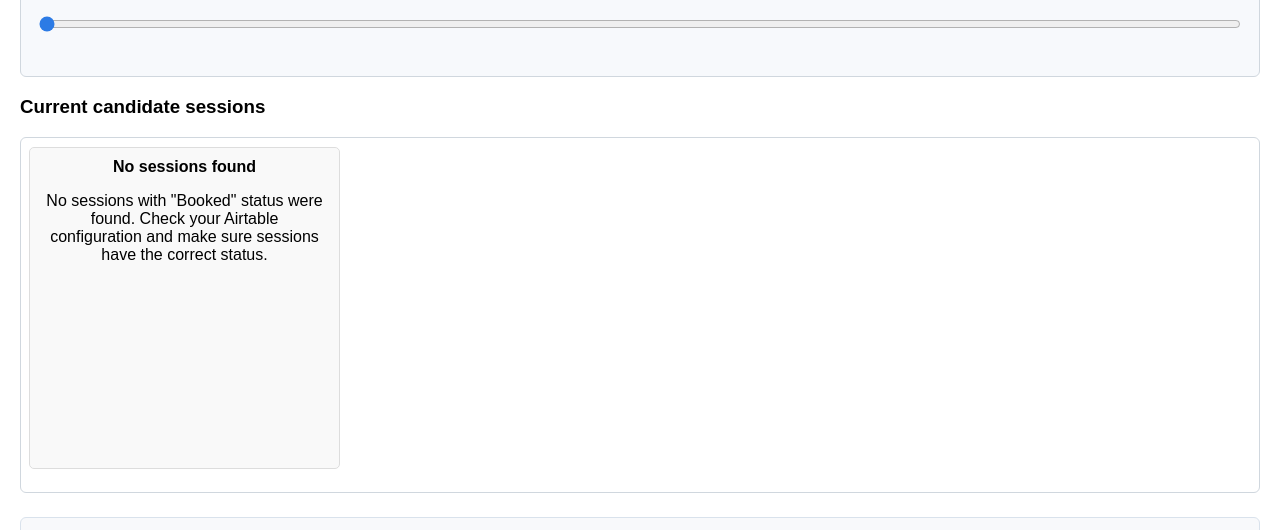
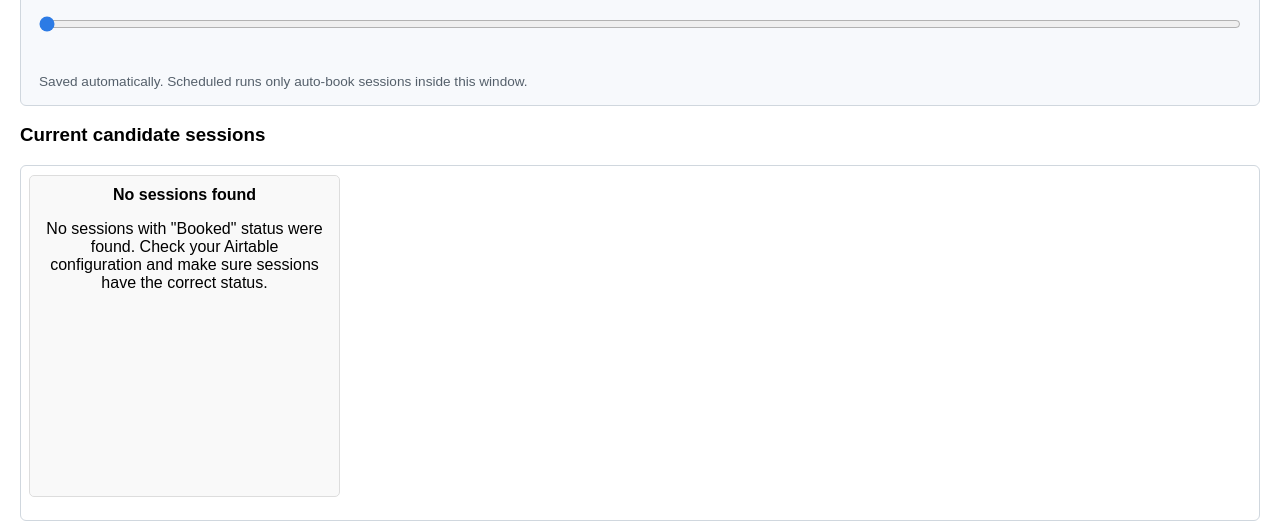
Before and after one commit to artificial-dromedary/gn-ticket-automator, a Flask app: template templates/gn.html in a window 1280 px wide. Shown: the part 729-1259 px from the top of the page. Run offline with Flask 3, Linux system fonts and the light colour scheme; the template is opened without the code that fills it, so the values that code supplies are empty; parts of the project's set-up code (start-up, migrations or seed data) failed here and were passed over.

Commit message:
Make the look-ahead slider a saved preference the scheduled run obeys
Narrowing the window was filtered in the browser and never reached the
server, so the choice was lost on the next load — and the scheduled run,
which reads the same preference, kept booking out to the old horizon.
Only widening persisted, as a side effect of reloading with ?future_days.

Every stop now saves through a small endpoint, and the page says so when
the save fails rather than implying the scheduled run was narrowed too.

Also fixes the horizon being a day short: DATEADD(TODAY(), N, 'day') is
midnight at the start of day N, so the query stopped at the end of day
N-1. At the "Today" stop that meant asking for sessions before this
morning — nothing matched, and auto-booking had nothing to do.

Co-Authored-By: Claude Opus 5 <noreply@anthropic.com>
Claude-Session: https://claude.ai/code/session_01Hf2sLDQ4513BgdhXfd6wbU

```diff
--- a/main.py
+++ b/main.py
@@ -708,6 +708,30 @@ def set_session_excluded_route():
         return jsonify({'ok': False, 'error': str(e)}), 500
 
 
+@app.route("/gn_ticket/set_lookahead", methods=["POST"])
+@require_auth
+def set_lookahead_route():
+    """Save the look-ahead slider. It is a preference, not a view setting: the
+    scheduled run reads the same window, so moving the slider also decides how far
+    ahead auto-booking reaches."""
+    user = session['user']
+    data = request.get_json(silent=True) or {}
+    if 'window_future_days' not in data:
+        return jsonify({'ok': False, 'error': 'missing window_future_days'}), 400
+
+    window_future_days = normalize_lookahead(data.get('window_future_days'))
+    try:
+        user_manager.update_preferences(user['email'],
+                                        {'window_future_days': window_future_days})
+    except Exception as e:
+        logging.error(f"set_lookahead error: {e}", exc_info=True)
+        return jsonify({'ok': False, 'error': str(e)}), 500
+
+    label = next((lbl for days, lbl in LOOKAHEAD_STOPS if days == window_future_days),
+                 str(window_future_days))
+    return jsonify({'ok': True, 'window_future_days': window_future_days, 'label': label})
+
+
 @app.route("/progress/<session_id>")
 @require_auth
 def stream_session_progress(session_id):
--- a/templates/gn.html
+++ b/templates/gn.html
@@ -203,6 +203,11 @@ body {
   color: #2c7be5;
   font-weight: bold;
 }
+.lookahead-error {
+  margin-top: 4px;
+  font-size: 0.85em;
+  color: #b3261e;
+}
 .lookahead-note {
   margin-top: 8px;
   font-size: 0.85rem;
@@ -328,6 +333,8 @@ function showExclusionError(sessionDiv, btn, attempted) {
 // Narrowing the window hides cards that are already on the page. Widening it past
 // the window this page was built with needs sessions the server never sent, so that
 // reloads with ?future_days=N and Airtable is queried again.
+// Either way the chosen stop is saved as a preference, because the scheduled run
+// books against the same window: the slider decides how far ahead it reaches.
 // This script block lives in <head>, so wait for the cards to exist.
 document.addEventListener('DOMContentLoaded', function () {
   var range = document.getElementById('lookahead-range');
@@ -339,6 +346,8 @@ document.addEventListener('DOMContentLoaded', function () {
   var loadedDays = parseInt(range.dataset.loadedDays, 10);
   var valueLabel = document.getElementById('lookahead-value');
   var note = document.getElementById('lookahead-note');
+  var saveError = document.getElementById('lookahead-error');
+  var savedLabel = valueLabel.textContent.trim();
 
   // End of the chosen day, local time, so "Today" keeps everything later today.
   function cutoffFor(days) {
@@ -389,6 +398,24 @@ document.addEventListener('DOMContentLoaded', function () {
     });
   }
 
+  // Save the stop so it survives a reload and so the scheduled run books against
+  // the same window. Widening reloads with ?future_days=N, which the server saves
+  // as it rebuilds the page, so only the client-side narrowing needs this call.
+  function persist(days) {
+    return fetch('/gn_ticket/set_lookahead', {
+      method: 'POST',
+      headers: { 'Content-Type': 'application/json' },
+      credentials: 'same-origin',
+      body: JSON.stringify({ window_future_days: days })
+    }).then(function (res) {
+      if (!res.ok) throw new Error('save failed');
+      return res.json();
+    }).then(function (res) {
+      if (!res || !res.ok) throw new Error('save failed');
+      return res;
+    });
+  }
+
   function onChange() {
     var stop = stops[parseInt(range.value, 10)];
     if (!stop) return;
@@ -396,7 +423,7 @@ document.addEventListener('DOMContentLoaded', function () {
     markActive(stops.indexOf(stop));
 
     if (stop.days > loadedDays) {
-      // Beyond what this page loaded — go get the rest.
+      // Beyond what this page loaded — go get the rest. The reload saves it.
       note.textContent = 'Loading sessions further ahead…';
       var url = new URL(window.location.href);
       url.searchParams.set('future_days', stop.days);
@@ -404,6 +431,14 @@ document.addEventListener('DOMContentLoaded', function () {
       return;
     }
     applyFilter(stop.days);
+    persist(stop.days).then(function (res) {
+      savedLabel = (res && res.label) || stop.label;
+      saveError.textContent = '';
+    }).catch(function () {
+      // Say so rather than letting the page imply the scheduled run was narrowed too.
+      saveError.textContent = 'Could not save that — scheduled runs still use ' +
+        savedLabel + ' and this resets when you reload.';
+    });
   }
 
   range.addEventListener('input', function () {
@@ -667,6 +702,9 @@ document.addEventListener('DOMContentLoaded', function() {
         {% endfor %}
       </div>
       <div class="lookahead-note" id="lookahead-note"></div>
+      <div class="lookahead-note">Saved automatically. Scheduled runs only auto-book
+        sessions inside this window.</div>
+      <div class="lookahead-error" id="lookahead-error"></div>
     </div>
 
     <!-- Session Gallery Section -->
```
Also changed, not shown: airtable_integration.py (+14 -2 lines), tests/test_forward_only_candidates.py (+24 -1 lines), tests/test_lookahead.py (+105 -0 lines).
